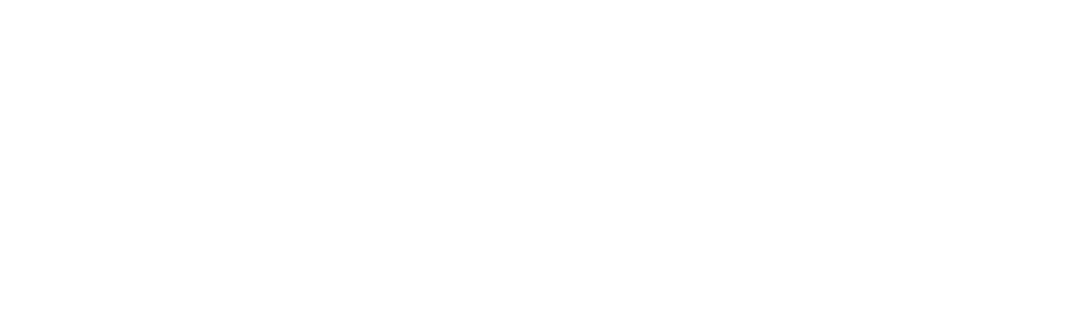
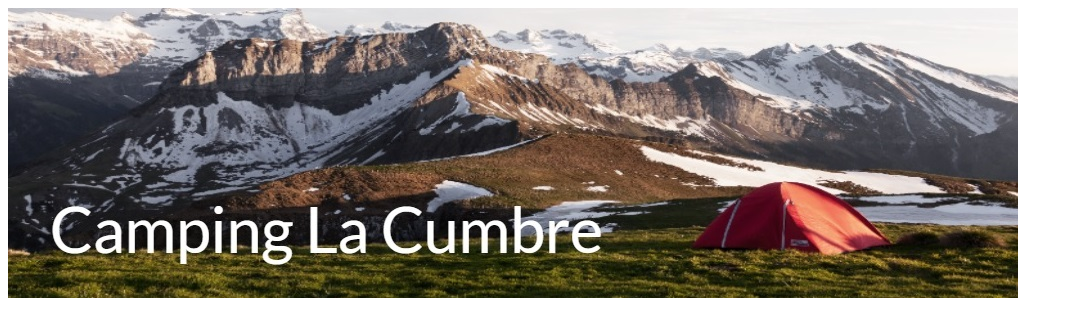
Before and after one commit to LeoCardenas123/Desafio-5, a plain HTML site: page index.html in a window 1280 px wide. Shown: the whole page, without its empty margins (0-1073 px from the left). Drawn offline with Linux system fonts and the light colour scheme.

Commit message:
cree el css y la estructura html

```diff
--- a/index.html
+++ b/index.html
@@ -4,8 +4,13 @@
     <meta charset="UTF-8">
     <meta name="viewport" content="width=device-width, initial-scale=1.0">
     <title>Document</title>
+    <link rel="stylesheet" href="estilos.css">
 </head>
 <body>
-
+    <header>
+        <div>
+            <img src="./enunciado etc/img/camping-la-cumbre.jpg" alt="">
+        </div>
+    </header>
 </body>
 </html>
```
Also changed, not shown: estilos.css (added).
